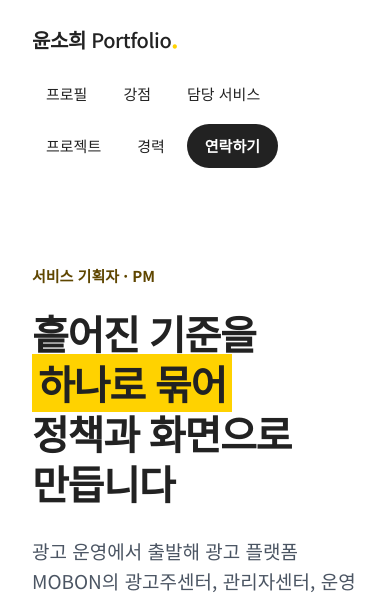
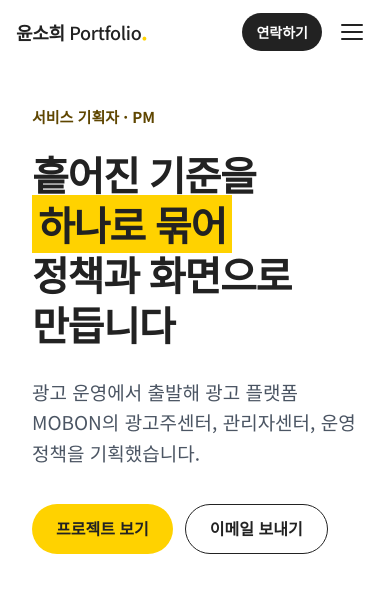
Before and after one commit to sohe-commit/sohe-commit.github.io, a plain HTML site: page index.html in a window 390 px wide. Shown: the top 602 px of the page. Drawn offline with Linux system fonts and the light colour scheme.

Commit message:
Add files via upload

```diff
--- a/index.html
+++ b/index.html
@@ -10,7 +10,7 @@
 body{margin:0;background:#FFFFFF}
 a{color:#222222}a:hover{color:#5F4600}
 @media (max-width: 600px) { h1 { font-size: 40px !important; } h2 { font-size: 28px !important; } }
-@media (max-width: 600px) { .cst { padding: 12px 10px !important; } .cst p:first-child { font-size: 20px !important; } .ccell { padding: 10px 8px !important; } .ccell p { font-size: 11.5px !important; } .ccell p:first-child { font-size: 22px !important; } }
+@media (max-width: 600px) { .cst { padding-left: 10px !important; } .cst p:first-child { font-size: 20px !important; } .ccell { padding: 10px 8px !important; } .ccell p { font-size: 11.5px !important; } .ccell p:first-child { font-size: 22px !important; } }
 
 .sgrid { display: grid; grid-template-columns: repeat(auto-fit, minmax(300px, 1fr)); gap: 20px; }
 .scard { display: flex; flex-direction: column; gap: 14px; }
@@ -18,21 +18,48 @@ a{color:#222222}a:hover{color:#5F4600}
   .scard { display: grid; grid-row: span 4; grid-template-rows: subgrid; row-gap: 14px; align-content: start; }
 }
 @media (max-width: 600px) { .sgrid { grid-template-columns: minmax(0, 1fr); } }
+
+html { scroll-behavior: smooth; scroll-padding-top: 76px; }
+.hdr { position: sticky; top: 0; z-index: 20; background: rgba(255,255,255,.94); backdrop-filter: blur(8px); border-bottom: 1px solid transparent; transition: border-color .2s; }
+.hdr.scrolled { border-bottom-color: #E5E7EB; }
+.hdr-in { max-width: 1200px; margin: 0 auto; padding: 16px 32px; display: flex; align-items: center; justify-content: space-between; gap: 16px; }
+.logo { font-size: 20px; font-weight: 900; text-decoration: none; letter-spacing: -0.02em; white-space: nowrap; }
+.gnb { display: flex; gap: 4px; margin-left: auto; }
+.gnb a, .mnav a { padding: 10px 14px; font-size: 15px; font-weight: 500; text-decoration: none; }
+.hdr-r { display: flex; align-items: center; gap: 8px; }
+.cta { padding: 10px 18px; font-size: 15px; font-weight: 700; text-decoration: none; background: #222222; color: #FFFFFF !important; border-radius: 999px; white-space: nowrap; }
+.mbtn { display: none; width: 44px; height: 44px; border: 0; background: none; padding: 0; cursor: pointer; flex-direction: column; align-items: center; justify-content: center; gap: 5px; }
+.mbtn span { display: block; width: 22px; height: 2px; background: #222222; border-radius: 2px; transition: transform .2s, opacity .2s; }
+.mbtn[aria-expanded="true"] span:nth-child(1) { transform: translateY(7px) rotate(45deg); }
+.mbtn[aria-expanded="true"] span:nth-child(2) { opacity: 0; }
+.mbtn[aria-expanded="true"] span:nth-child(3) { transform: translateY(-7px) rotate(-45deg); }
+.mnav { display: flex; flex-direction: column; padding: 4px 16px 16px; border-top: 1px solid #E5E7EB; }
+.mnav[hidden] { display: none; }
+.mnav a { padding: 14px 4px; font-size: 17px; font-weight: 700; border-bottom: 1px solid #F3F4F6; }
+@media (max-width: 860px) {
+  .gnb { display: none; }
+  .mbtn { display: flex; }
+  .hdr-in { padding: 10px 16px; }
+  .logo { font-size: 18px; }
+  .cta { padding: 8px 14px; font-size: 14px; }
+}
+@media (min-width: 861px) { .mnav { display: none !important; } }
+@media (max-width: 600px) { #top { padding-top: 40px !important; } }
 </style>
 </head>
 <body>
 <div style="font-family: 'Noto Sans KR', system-ui, sans-serif; color: #222222; background: #FFFFFF; word-break: keep-all; line-height: 1.6">
 
-  <header style="max-width: 1200px; margin: 0 auto; padding: 24px 32px; display: flex; flex-wrap: wrap; align-items: center; justify-content: space-between; gap: 16px">
-    <a href="#top" style="font-size: 20px; font-weight: 900; text-decoration: none; letter-spacing: -0.02em">윤소희 <span style="font-weight: 500">Portfolio</span><span style="color: #FFD200">.</span></a>
-    <nav aria-label="주요 메뉴" style="display: flex; flex-wrap: wrap; gap: 8px">
-      <a href="#profile" style="padding: 10px 14px; font-size: 15px; font-weight: 500; text-decoration: none">프로필</a>
-      <a href="#strength" style="padding: 10px 14px; font-size: 15px; font-weight: 500; text-decoration: none">강점</a>
-      <a href="#product" style="padding: 10px 14px; font-size: 15px; font-weight: 500; text-decoration: none">담당 서비스</a>
-      <a href="#projects" style="padding: 10px 14px; font-size: 15px; font-weight: 500; text-decoration: none">프로젝트</a>
-      <a href="#career" style="padding: 10px 14px; font-size: 15px; font-weight: 500; text-decoration: none">경력</a>
-      <a href="#contact" style="padding: 10px 18px; font-size: 15px; font-weight: 700; text-decoration: none; background: #222222; color: #FFFFFF; border-radius: 999px">연락하기</a>
-    </nav>
+  <header class="hdr">
+    <div class="hdr-in">
+      <a class="logo" href="#top">윤소희 <span style="font-weight: 500">Portfolio</span><span style="color: #FFD200">.</span></a>
+      <nav class="gnb" aria-label="주요 메뉴"><a href="#profile">프로필</a><a href="#strength">강점</a><a href="#product">담당 서비스</a><a href="#projects">프로젝트</a><a href="#career">경력</a></nav>
+      <div class="hdr-r">
+        <a class="cta" href="#contact">연락하기</a>
+        <button class="mbtn" type="button" aria-label="메뉴 열기" aria-expanded="false" aria-controls="mnav"><span></span><span></span><span></span></button>
+      </div>
+    </div>
+    <nav id="mnav" class="mnav" aria-label="모바일 메뉴" hidden><a href="#profile">프로필</a><a href="#strength">강점</a><a href="#product">담당 서비스</a><a href="#projects">프로젝트</a><a href="#career">경력</a></nav>
   </header>
 
   <section id="top" style="max-width: 1200px; margin: 0 auto; padding: 72px 32px 88px; display: flex; flex-wrap: wrap; align-items: center; gap: 48px">
@@ -177,7 +204,7 @@ a{color:#222222}a:hover{color:#5F4600}
       <div style="display: flex; flex-wrap: wrap; gap: 20px">
         <div style="flex: 1 1 380px; min-width: 0; padding: 26px 28px; background: #F3F4F6; border-radius: 20px; display: flex; flex-direction: column">
           <p style="margin: 0; font-size: 14px; font-weight: 700; color: #5F6368">당시 상황</p>
-          <div style="display: flex; gap: 12px; margin: auto 0; padding-top: 14px; align-items: stretch"><div class="cst" style="flex: 1 1 0; min-width: 0; padding: 18px 16px; background: #FFFFFF; border-radius: 14px"><p style="margin: 0; font-size: 30px; font-weight: 900; white-space: nowrap; line-height: 1.2">5개+</p><p style="margin: 2px 0 0; font-size: 13px; color: #4B5563">매주 평균 조정 요청 지면</p></div><div class="cst" style="flex: 1 1 0; min-width: 0; padding: 18px 16px; background: #FFFFFF; border-radius: 14px"><p style="margin: 0; font-size: 30px; font-weight: 900; white-space: nowrap; line-height: 1.2">100개+</p><p style="margin: 2px 0 0; font-size: 13px; color: #4B5563">운영자 1명당 광고주</p></div><div class="cst" style="flex: 1 1 0; min-width: 0; padding: 18px 16px; background: #FFFFFF; border-radius: 14px"><p style="margin: 0; font-size: 30px; font-weight: 900; white-space: nowrap; line-height: 1.2">3개</p><p style="margin: 2px 0 0; font-size: 13px; color: #4B5563">따로 보던 성과 화면</p></div></div>
+          <div style="display: flex; gap: 12px; margin: auto 0; padding-top: 14px; align-items: stretch"><div class="cst" style="flex: 1 1 0; min-width: 0; padding-left: 16px; border-left: 2px solid #E5E7EB"><p style="margin: 0; font-size: 36px; font-weight: 900; white-space: nowrap; line-height: 1.2">5개+</p><p style="margin: 2px 0 0; font-size: 13px; color: #4B5563">매주 평균 조정 요청 지면</p></div><div class="cst" style="flex: 1 1 0; min-width: 0; padding-left: 16px; border-left: 2px solid #E5E7EB"><p style="margin: 0; font-size: 36px; font-weight: 900; white-space: nowrap; line-height: 1.2">100개+</p><p style="margin: 2px 0 0; font-size: 13px; color: #4B5563">운영자 1명당 광고주</p></div><div class="cst" style="flex: 1 1 0; min-width: 0; padding-left: 16px; border-left: 2px solid #E5E7EB"><p style="margin: 0; font-size: 36px; font-weight: 900; white-space: nowrap; line-height: 1.2">3개</p><p style="margin: 2px 0 0; font-size: 13px; color: #4B5563">따로 보던 성과 화면</p></div></div>
         </div>
         <div style="flex: 1 1 480px; min-width: 0; padding: 26px 28px; background: #F3F4F6; border-radius: 20px">
           <p style="margin: 0; font-size: 14px; font-weight: 700; color: #5F6368">CPC 조정 판단 단위</p>
@@ -338,5 +365,14 @@ a{color:#222222}a:hover{color:#5F4600}
     </div>
   </footer>
 </div>
+<script>
+(function(){
+  var h=document.querySelector('.hdr'),b=document.querySelector('.mbtn'),m=document.getElementById('mnav');
+  function close(){b.setAttribute('aria-expanded','false');b.setAttribute('aria-label','메뉴 열기');m.hidden=true;}
+  b.addEventListener('click',function(){var o=b.getAttribute('aria-expanded')==='true';if(o){close();}else{b.setAttribute('aria-expanded','true');b.setAttribute('aria-label','메뉴 닫기');m.hidden=false;}});
+  m.addEventListener('click',function(e){if(e.target.tagName==='A')close();});
+  window.addEventListener('scroll',function(){h.classList.toggle('scrolled',window.scrollY>8);},{passive:true});
+})();
+</script>
 </body>
 </html>
```
